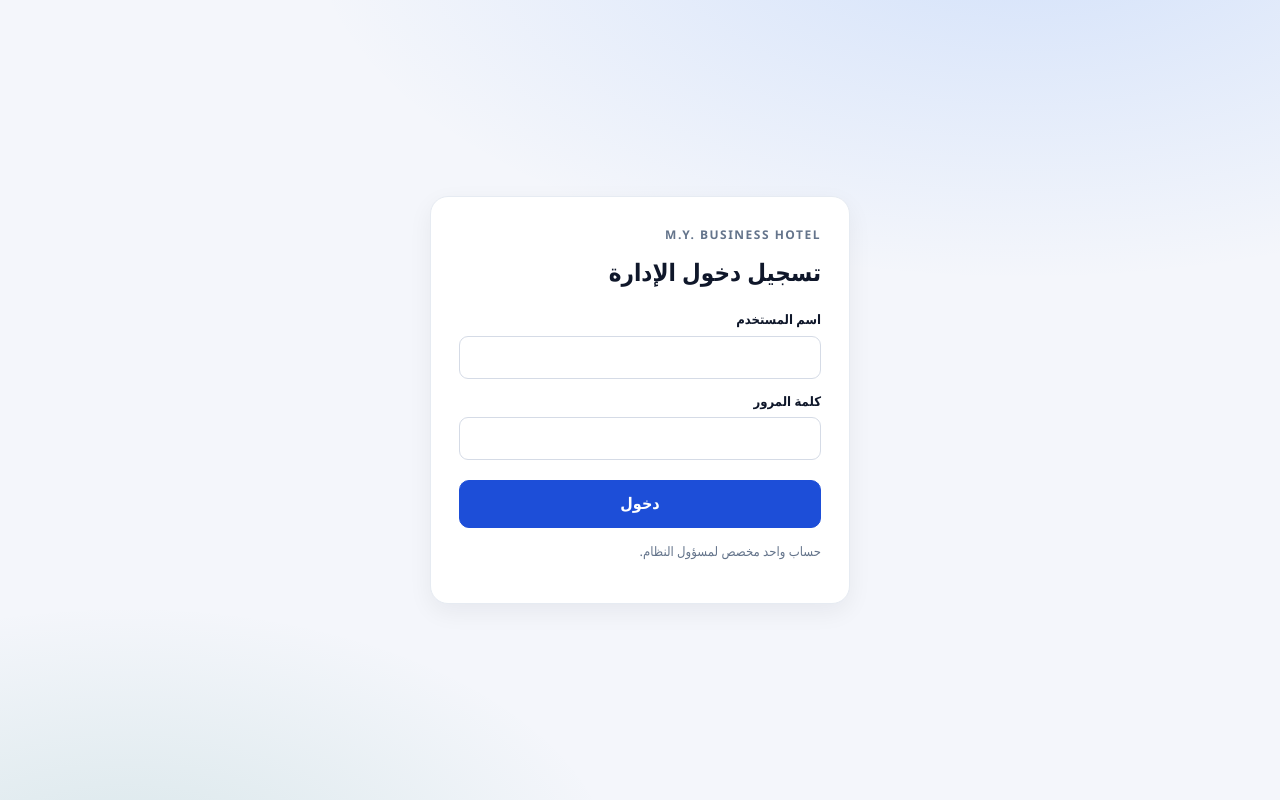
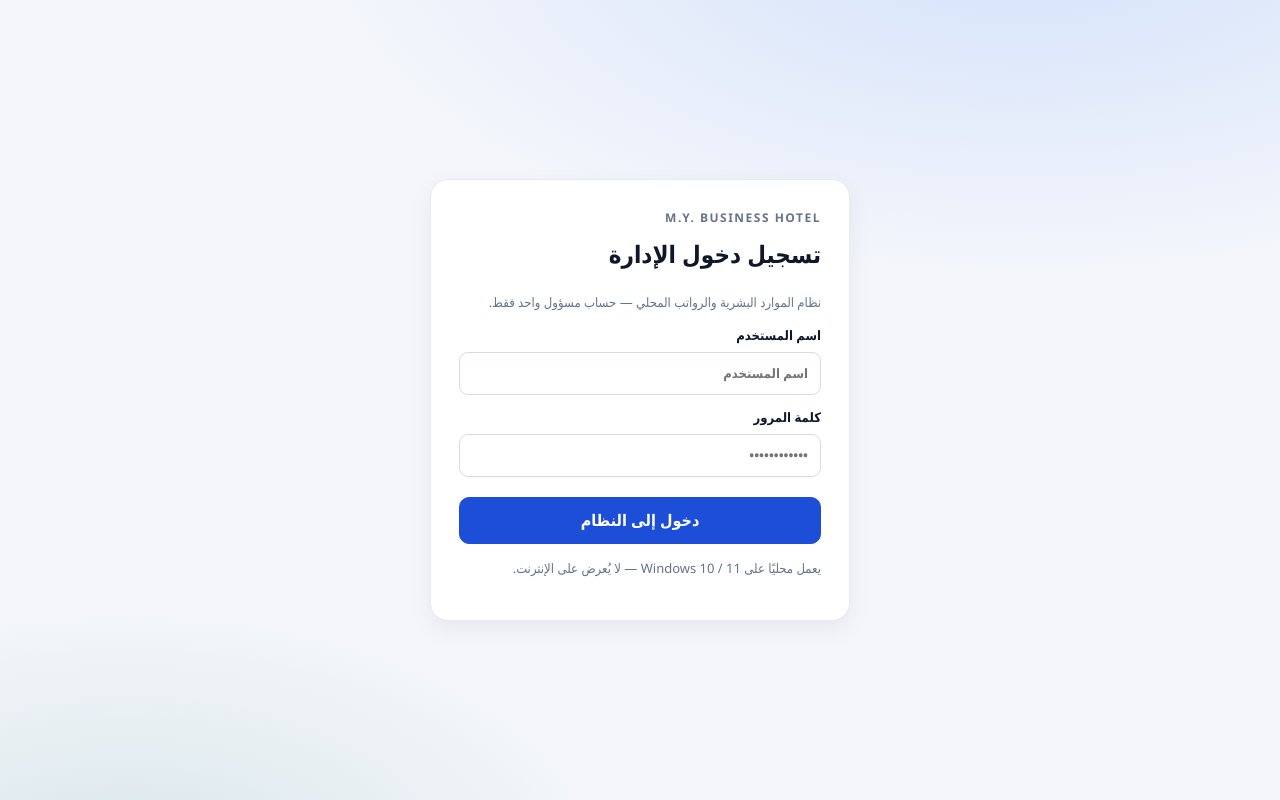
Before and after one commit to ms1813678-bit/ms1813678-bit-my-business-hotel, a Python web app: template app/templates/login.html in a window 1280 px wide. Run offline with Jinja, Linux system fonts and the light colour scheme; the template is opened without the code that fills it, so the values that code supplies are empty.

Commit message:
ui: modern login screen for HR admin

```diff
--- a/app/templates/login.html
+++ b/app/templates/login.html
@@ -1,11 +1,28 @@
 <!doctype html>
 <html lang="ar" dir="rtl">
-<head><meta charset="utf-8"><meta name="viewport" content="width=device-width, initial-scale=1"><title>تسجيل الدخول</title><link rel="stylesheet" href="/static/app.css"></head>
-<body><main class="login-shell"><form class="login-card" method="post" action="/login">
-<input type="hidden" name="csrf_token" value="{{ csrf_token }}">
-<p class="eyebrow">M.Y. BUSINESS HOTEL</p><h1>تسجيل دخول الإدارة</h1>
-{% if error %}<p class="error">{{ error }}</p>{% endif %}
-<label>اسم المستخدم<input name="username" autocomplete="username" required maxlength="80"></label>
-<label>كلمة المرور<input name="password" type="password" autocomplete="current-password" required></label>
-<button type="submit">دخول</button><p class="muted small">حساب واحد مخصص لمسؤول النظام.</p>
-</form></main></body></html>
+<head>
+  <meta charset="utf-8">
+  <meta name="viewport" content="width=device-width, initial-scale=1">
+  <title>تسجيل الدخول — M.Y. Business Hotel HR</title>
+  <link rel="stylesheet" href="/static/app.css">
+</head>
+<body>
+  <main class="login-shell">
+    <form class="login-card" method="post" action="/login">
+      <input type="hidden" name="csrf_token" value="{{ csrf_token }}">
+      <p class="eyebrow">M.Y. BUSINESS HOTEL</p>
+      <h1>تسجيل دخول الإدارة</h1>
+      <p class="muted small">نظام الموارد البشرية والرواتب المحلي — حساب مسؤول واحد فقط.</p>
+      {% if error %}<p class="error">{{ error }}</p>{% endif %}
+      <label>اسم المستخدم
+        <input name="username" autocomplete="username" required maxlength="80" placeholder="اسم المستخدم">
+      </label>
+      <label>كلمة المرور
+        <input name="password" type="password" autocomplete="current-password" required placeholder="••••••••••••">
+      </label>
+      <button type="submit" class="btn-primary">دخول إلى النظام</button>
+      <p class="muted small" style="margin-top:14px">يعمل محليًا على Windows 10 / 11 — لا يُعرض على الإنترنت.</p>
+    </form>
+  </main>
+</body>
+</html>
```
